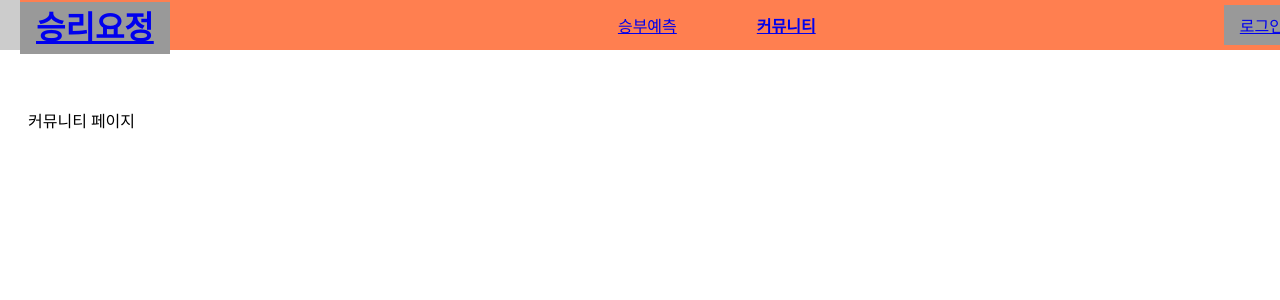
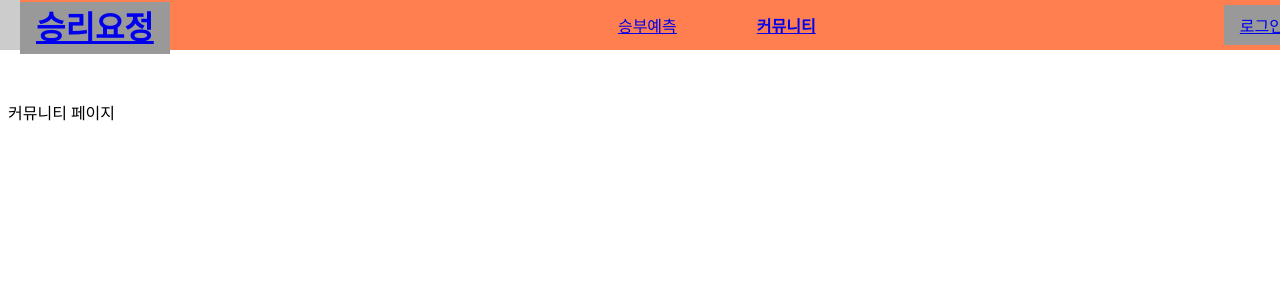
Before and after one commit to pildrums/client, a Next.js app: page /community in a window 1280 px wide. Shown: the top 300 px of the page. Built offline with nearby package versions, Linux system fonts and the light colour scheme.

Commit message:
Fix: metadata 적용

```diff
--- a/src/app/layout.tsx
+++ b/src/app/layout.tsx
@@ -1,40 +1,24 @@
-"use client";
-
 import Header from "@/components/common/Header";
 import StyledComponentsRegistry from "@/lib/registry";
-import { usePathname } from "next/navigation";
-import { styled } from "styled-components";
+import { Metadata } from "next";
+import { ReactNode } from "react";
 
-export default function RootLayout({
-  children,
-}: {
-  children: React.ReactNode;
-}) {
-  const pathname = usePathname();
+export const metadata: Metadata = {
+  title: "승리요정",
+  description: "승리요정",
+};
+
+export default function RootLayout({ children }: { children: ReactNode }) {
   return (
     <>
       <html lang="ko">
         <body>
           <StyledComponentsRegistry>
-            <LayoutBlock>
-              <LayoutContent>
-                {pathname === "/login" ? null : <Header />}
-                {children}
-              </LayoutContent>
-            </LayoutBlock>
+            <Header />
+            {children}
           </StyledComponentsRegistry>
         </body>
       </html>
     </>
   );
 }
-
-const LayoutBlock = styled.div`
-  display: flex;
-  padding: 0 20px;
-`;
-
-const LayoutContent = styled.div`
-  display: flex;
-  flex-direction: column;
-`;
```
